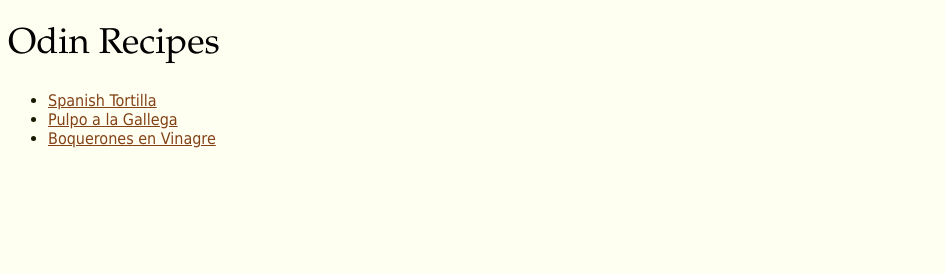
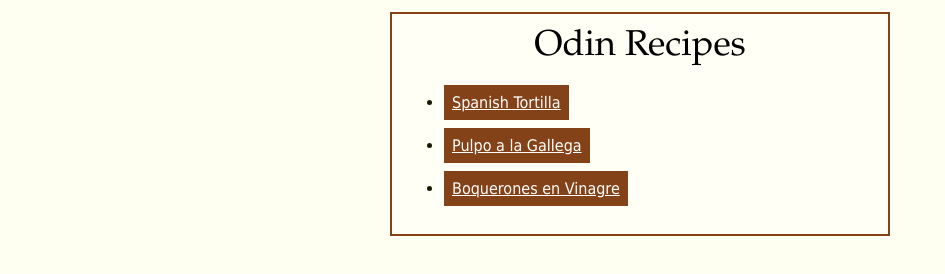
Before and after one commit to cd-javier/odin-recipes, a plain HTML site: page index.html in a window 1280 px wide. Shown: the whole page, without its empty margins (0-945 px from the left). Drawn offline with Linux system fonts and the light colour scheme.

Commit message:
Add further basic style to index

```diff
--- a/index.html
+++ b/index.html
@@ -1,11 +1,14 @@
 <!DOCTYPE html>
 <html lang="en">
+
 <head>
   <meta charset="UTF-8">
   <link rel="stylesheet" href="./style.css">
   <title>Odin Recipes</title>
 </head>
+
 <body>
+  <div class="index-container">
     <h1>Odin Recipes</h1>
     <ul class="recipe-list">
       <li>
@@ -18,5 +21,7 @@
         <a href="./recipes/boquerones-en-vinagre.html">Boquerones en Vinagre</a>
       </li>
     </ul>
+  </div>
 </body>
+
 </html>
--- a/style.css
+++ b/style.css
@@ -1,14 +1,34 @@
 * {
   font-family: Tahoma, Arial, sans-serif;
   color: #191901;
+  box-sizing: border-box;
 }
 
 body {
   background-color: #fffff1;
+  padding: 0;
+  margin: 0;
+}
+
+.index-container {
+  background-color: #fffff6;
+  width: 500px;
+  margin: 12px auto 0 auto;
+  padding: 12px;
+  border: 2px solid #834217;
+}
+
+.index-container h1 {
+  margin: 0;
+  text-align: center;
+}
+
+.index-container li {
+  margin: 24px 0;
 }
 
 img {
-    border-radius: 20px;
+  border-radius: 20px;
 }
 
 h1,
@@ -27,7 +47,9 @@ h2 {
 }
 
 .recipe-list a {
-  color: #834217;
+  color: #ffffff;
+  background-color: #834217;
+  padding: 8px;
 }
 
 p {
```
Lines whose indentation alone changed are shown as unchanged.
